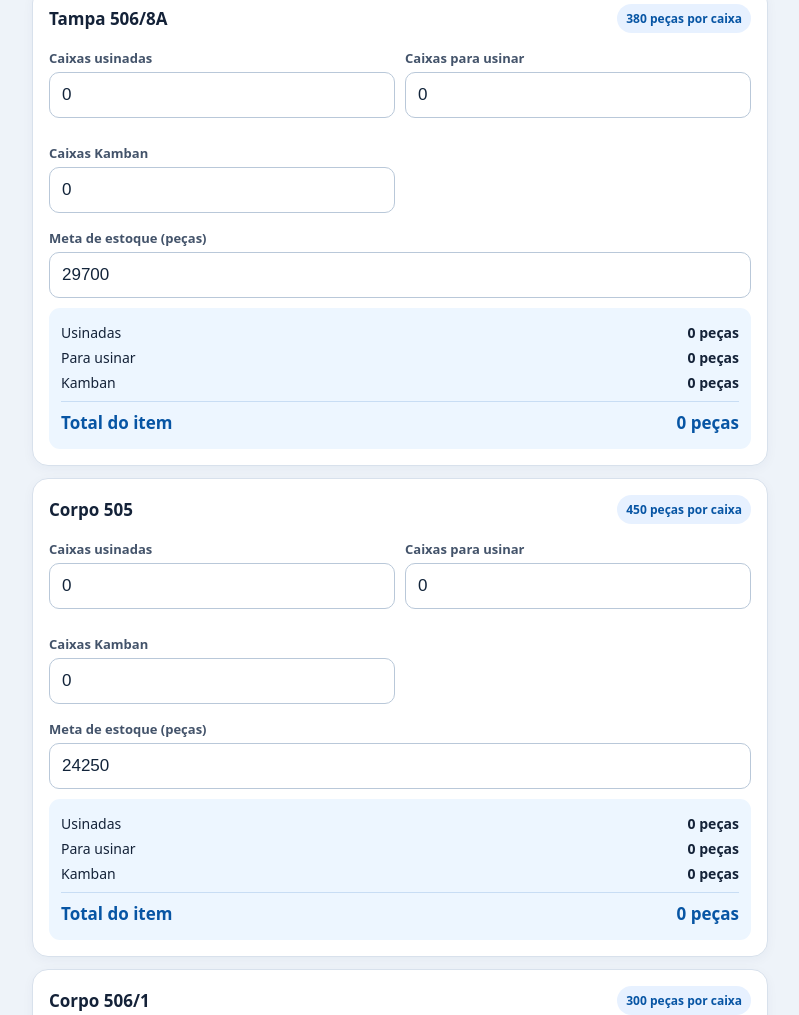
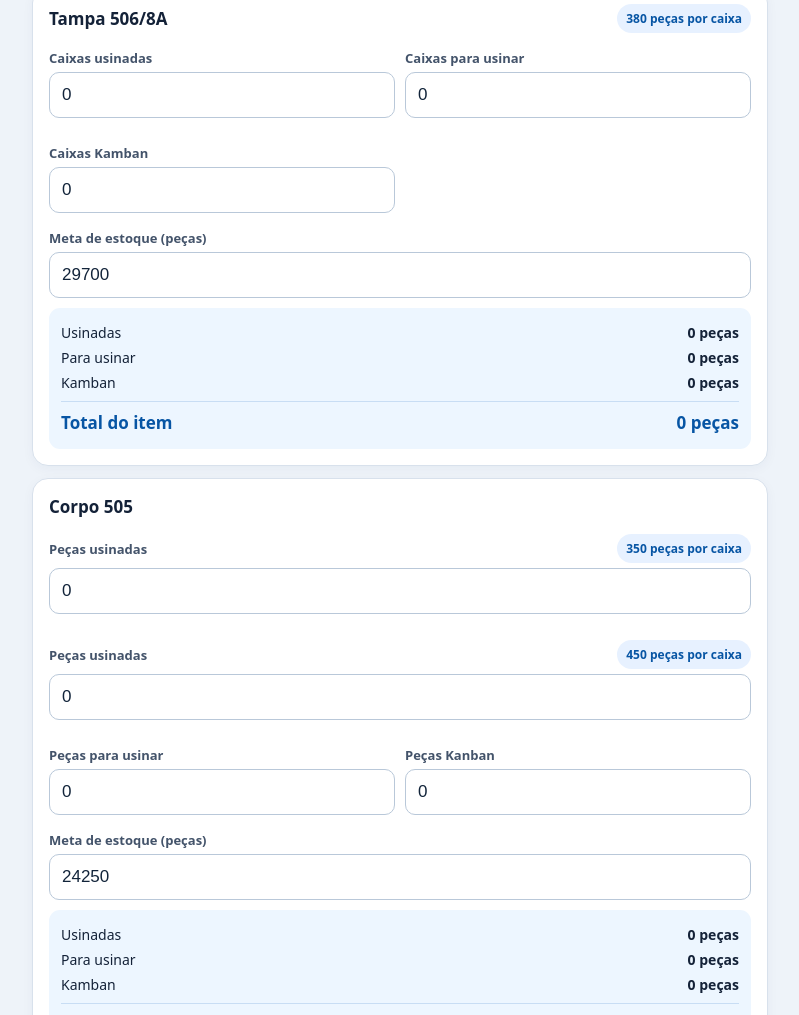
Before and after one commit to lucianorodrigueslor-pixel/Calculador-kamban, a plain HTML site: page index.html in a window 1280 px wide. Shown: the part 348-1363 px from the top of the page, without its empty margins (240-1039 px from the left). Drawn offline with Linux system fonts and the light colour scheme.

Commit message:
Update index.html

```diff
--- a/index.html
+++ b/index.html
@@ -53,6 +53,9 @@ h3{font-size:17px;margin:0}
 .grid{display:grid;grid-template-columns:1fr 1fr;gap:10px}
 .field{display:flex;flex-direction:column;gap:5px;margin:8px 0}
 .field label{font-size:13px;font-weight:700;color:#43536a}
+.field-top{display:flex;justify-content:space-between;align-items:center;gap:8px}
+.field-chip{font-size:12px;font-weight:700;background:#e7f1ff;color:#0755a4;border-radius:30px;padding:6px 9px;white-space:nowrap}
+.full-field{grid-column:1/-1}
 .field input{
 width:100%;
 padding:12px;
@@ -271,11 +274,38 @@ $("items").innerHTML=items.map(x=>`
 
 <div class="itemhead">
 <h3>${x.name}</h3>
-<span class="chip">${x.unit} peças por caixa</span>
+${x.id==="b" ? "" : `<span class="chip">${x.unit} peças por caixa</span>`}
 </div>
 
 <div class="grid">
 
+${x.id==="b" ? `
+<div class="field full-field">
+<div class="field-top">
+<label for="bu350">Peças usinadas</label>
+<span class="field-chip">350 peças por caixa</span>
+</div>
+<input id="bu350" type="number" min="0" step="1" value="0" inputmode="numeric" placeholder="Nº de caixas">
+</div>
+
+<div class="field full-field">
+<div class="field-top">
+<label for="bu450">Peças usinadas</label>
+<span class="field-chip">450 peças por caixa</span>
+</div>
+<input id="bu450" type="number" min="0" step="1" value="0" inputmode="numeric" placeholder="Nº de caixas">
+</div>
+
+<div class="field">
+<label for="bp">Peças para usinar</label>
+<input id="bp" type="number" min="0" step="1" value="0" inputmode="numeric" placeholder="Nº de caixas">
+</div>
+
+<div class="field">
+<label for="bk">Peças Kanban</label>
+<input id="bk" type="number" min="0" step="1" value="0" inputmode="numeric" placeholder="Nº de caixas">
+</div>
+` : `
 ${[
 ["Caixas usinadas","u"],
 ["Caixas para usinar","p"],
@@ -293,6 +323,7 @@ inputmode="numeric"
 placeholder="Nº de caixas">
 </div>
 `).join("")}
+`}
 
 </div>
 
@@ -354,7 +385,9 @@ let total=0;
 
 const detail=items.map(x=>{
 
-const u=val(x.id+"u")*x.unit;
+const u=x.id==="b"
+? val("bu350")*350 + val("bu450")*450
+: val(x.id+"u")*x.unit;
 const p=val(x.id+"p")*x.unit;
 const k=val(x.id+"k")*x.unit;
 
```
